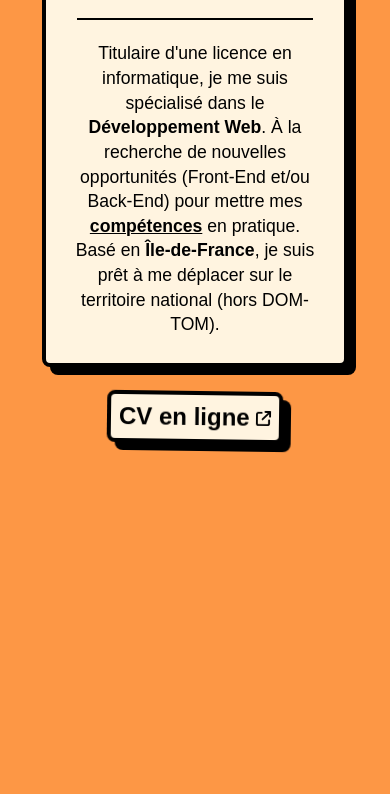
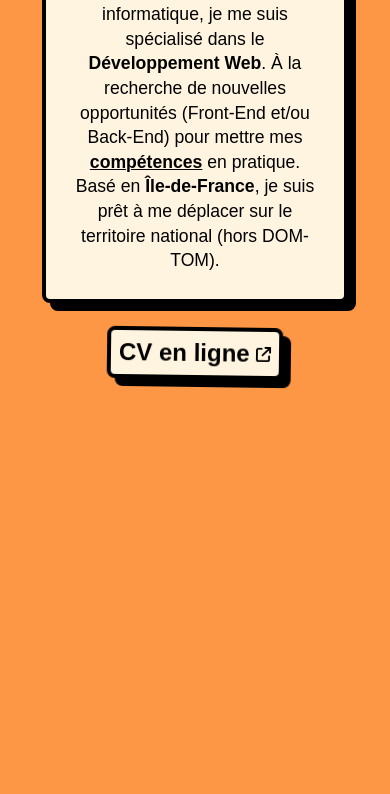
Before and after one commit to JuDoKai/MyPortfolio, a plain HTML site: page src/index.html in a window 390 px wide. Shown: the part 222-1016 px from the top of the page. Drawn offline with nearby package versions, Linux system fonts and the light colour scheme.

Commit message:
Première version du portfolio !

```diff
--- a/src/style.css
+++ b/src/style.css
@@ -511,7 +511,7 @@ footer {
         gap: 18rem;
         height: auto;
         width: 100%;
-        padding: 10rem 3rem 3rem 3rem;
+        padding: 6rem 3rem 3rem 3rem;
 
     }
 
```
